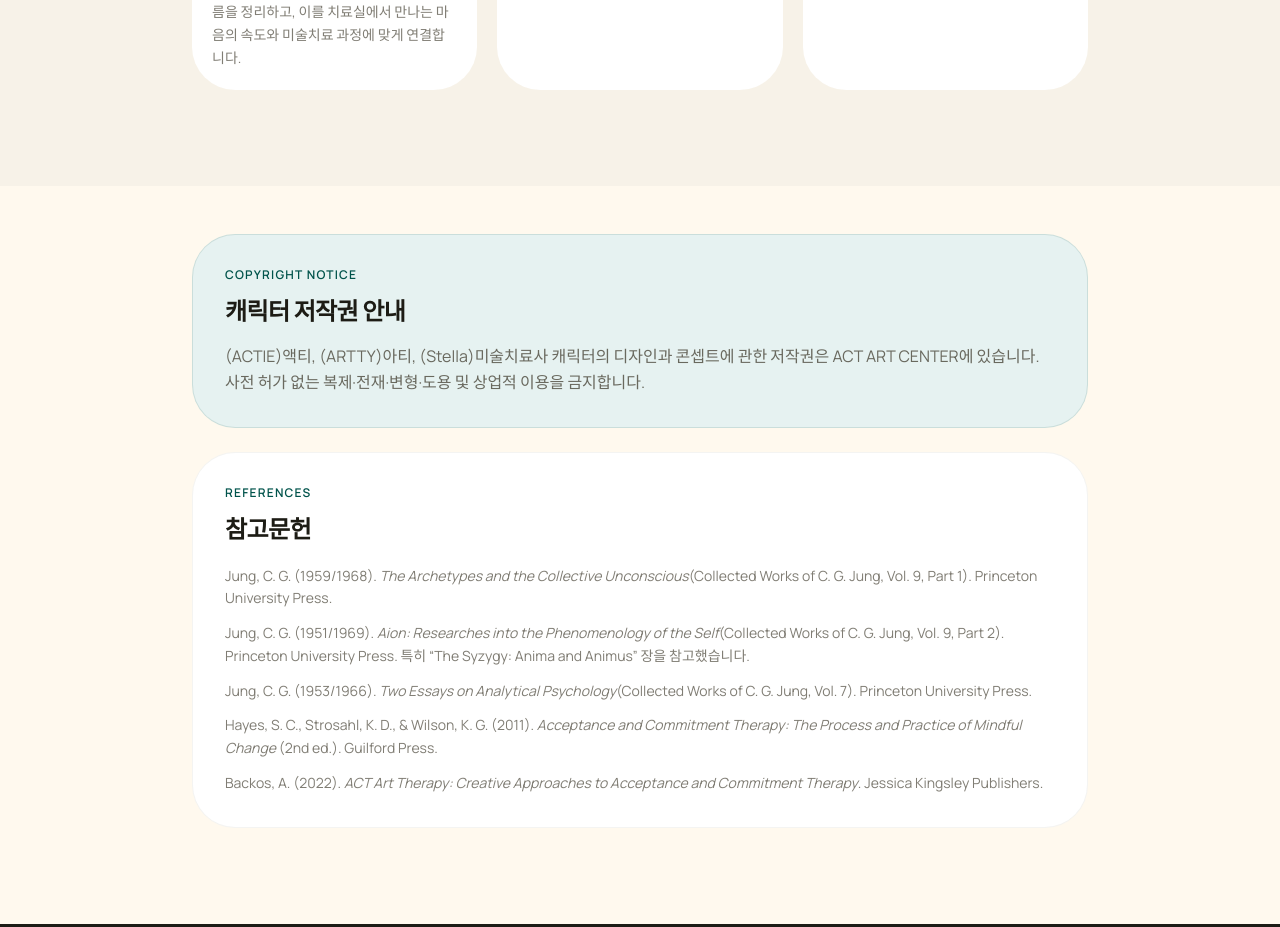
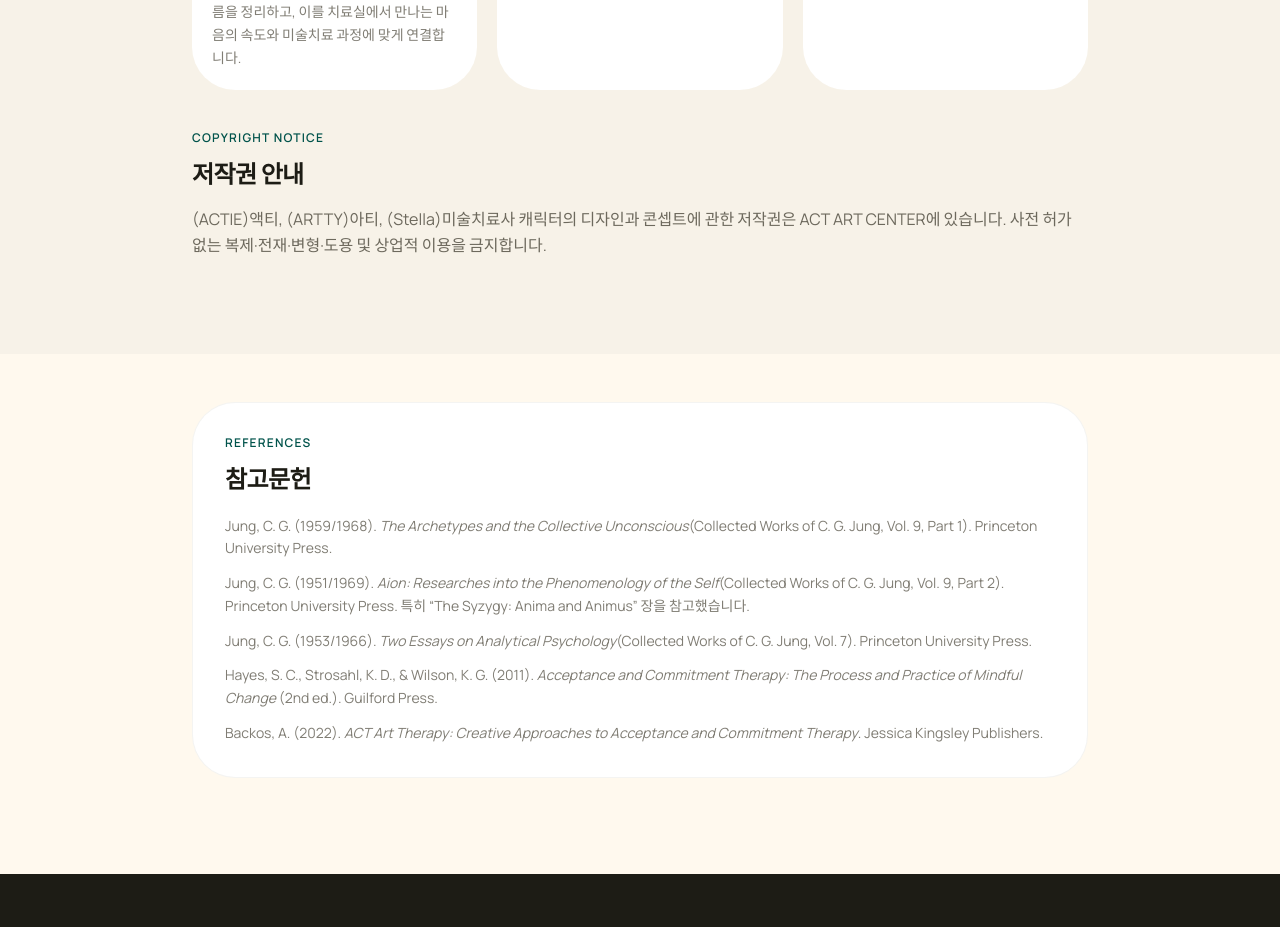
Before and after one commit to act-art-center/actartcenter.com, a Next.js app: page /characters in a window 1280 px wide. Shown: the part 3140-4067 px from the top of the page. Built offline with nearby package versions, Linux system fonts and the light colour scheme.

Commit message:
Simplify character copyright notice layout

```diff
--- a/src/app/characters/page.tsx
+++ b/src/app/characters/page.tsx
@@ -182,28 +182,25 @@ export default function CharactersPage() {
                 </article>
               ))}
             </div>
+
+            <div className="mt-10">
+              <p className="text-xs font-semibold tracking-widest uppercase text-primary-500 mb-3">
+                Copyright Notice
+              </p>
+              <h2 className="text-night text-xl lg:text-2xl font-bold tracking-tight">
+                저작권 안내
+              </h2>
+              <p className="mt-4 text-charcoal/80 text-sm lg:text-base leading-relaxed">
+                (ACTIE)액티, (ARTTY)아티, (Stella)미술치료사 캐릭터의 디자인과 콘셉트에 관한 저작권은
+                ACT ART CENTER에 있습니다. 사전 허가 없는 복제·전재·변형·도용 및 상업적 이용을 금지합니다.
+              </p>
+            </div>
           </div>
         </Container>
       </SectionWrapper>
 
       <SectionWrapper bg="paper" className="pt-10 lg:pt-12">
         <Container>
-          <div
-            className="max-w-4xl mx-auto mb-6 rounded-2xl bg-primary-50 p-6 lg:p-8"
-            style={{ border: "1px solid rgba(60, 121, 104, 0.16)" }}
-          >
-            <p className="text-xs font-semibold tracking-widest uppercase text-primary-500 mb-3">
-              Copyright Notice
-            </p>
-            <h2 className="text-night text-xl lg:text-2xl font-bold tracking-tight">
-              캐릭터 저작권 안내
-            </h2>
-            <p className="mt-4 text-charcoal/80 text-sm lg:text-base leading-relaxed">
-              (ACTIE)액티, (ARTTY)아티, (Stella)미술치료사 캐릭터의 디자인과 콘셉트에 관한 저작권은
-              ACT ART CENTER에 있습니다. 사전 허가 없는 복제·전재·변형·도용 및 상업적 이용을 금지합니다.
-            </p>
-          </div>
-
           <div className="max-w-4xl mx-auto rounded-2xl bg-white p-6 lg:p-8" style={{ border: "1px solid rgba(196, 191, 183, 0.18)" }}>
             <p className="text-xs font-semibold tracking-widest uppercase text-primary-500 mb-3">
               References
```
